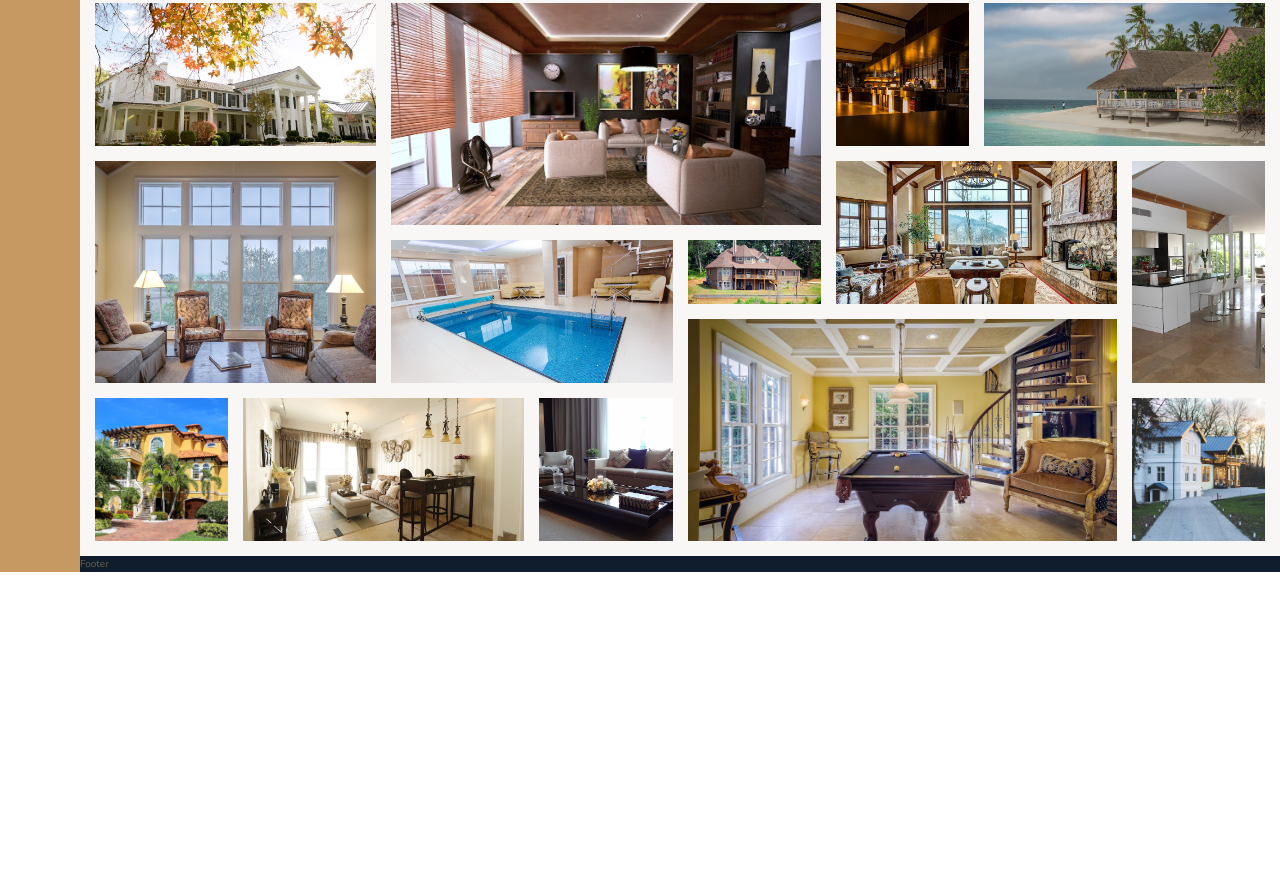
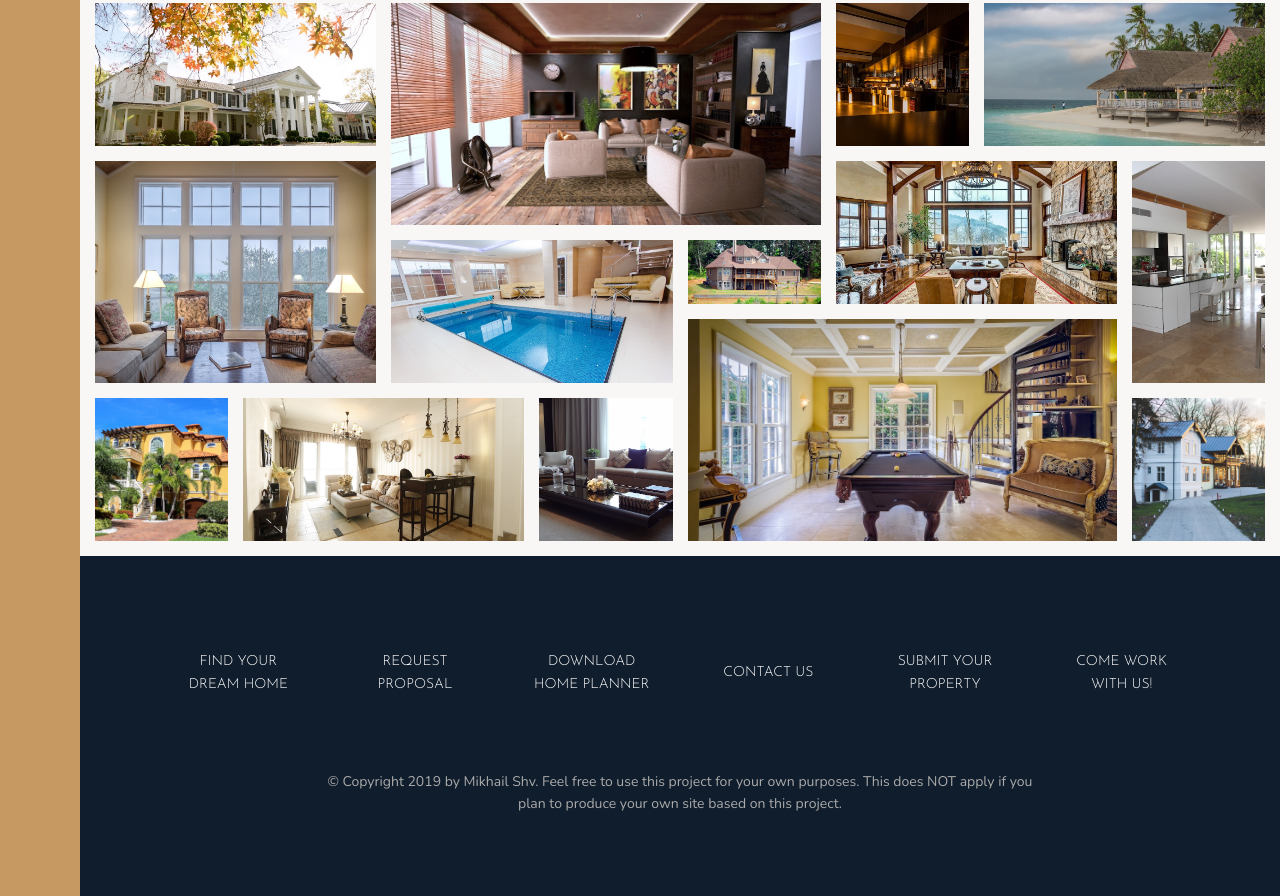
Before and after one commit to meshvedov/nexter-sass, a website: page index.html in a window 1280 px wide. Shown: the part 3084-3980 px from the top of the page. Before the commit the page ends 3656 px from the top, so only its background shows below. Drawn offline with nearby package versions, Linux system fonts and the light colour scheme.

Commit message:
The footer

```diff
--- a/index.html
+++ b/index.html
@@ -321,6 +321,19 @@
                 <img src="img/gal-14.jpeg" alt="Gallery image 1" class="gallery__img">
             </figure>
         </section>
-        <footer class="footer">Footer</footer>
+        <footer class="footer">
+            <ul class="nav">
+                    <li class="nav__item"><a href="#" class="nav__link">Find your dream home</a></li>
+                    <li class="nav__item"><a href="#" class="nav__link">Request proposal</a></li>
+                    <li class="nav__item"><a href="#" class="nav__link">Download home planner</a></li>
+                    <li class="nav__item"><a href="#" class="nav__link">Contact us</a></li>
+                    <li class="nav__item"><a href="#" class="nav__link">Submit your property</a></li>
+                    <li class="nav__item"><a href="#" class="nav__link">Come work with us!</a></li>
+            </ul>
+            <p class="copyright">
+                &copy; Copyright 2019 by Mikhail Shv. Feel free to use this project for your own purposes. This does
+                NOT apply if you plan to produce your own site based on this project.
+            </p>
+        </footer>
     </body>
 </html>
--- a/sass/_footer.scss
+++ b/sass/_footer.scss
@@ -1,4 +1,43 @@
 .footer {
     background-color: $color-secondary;
     grid-column: full-start / full-end;
+    padding: 8rem;
 }
+
+.nav {
+    list-style: none;
+
+    display: grid;
+    grid-template-columns: repeat(auto-fit, minmax(15rem , 1fr));
+    grid-gap: 2rem;
+    align-items: center;
+
+    &__link:link,
+    &__link:visited {
+        font-size: 1.4rem;
+        color: #ffffff;
+        text-decoration: none;
+        font-family: $font-display;
+        text-transform: uppercase;
+        text-align: center;
+        padding: 1.5rem;
+        display: block;
+        transition: all .2s;
+    }
+
+    &__link:hover,
+    &__link:active {
+        background-color: rgba(#fff, .05);
+        transform: translateY(-3px);
+    }
+}
+
+.copyright {
+    font-size: 1.4rem;
+    color: $color-grey-light-2;
+    margin-top: 6rem;
+    margin-right: auto;
+    margin-left: auto;
+    text-align: center;
+    width: 70%;
+}
```
Also changed, not shown: css/style.css.
